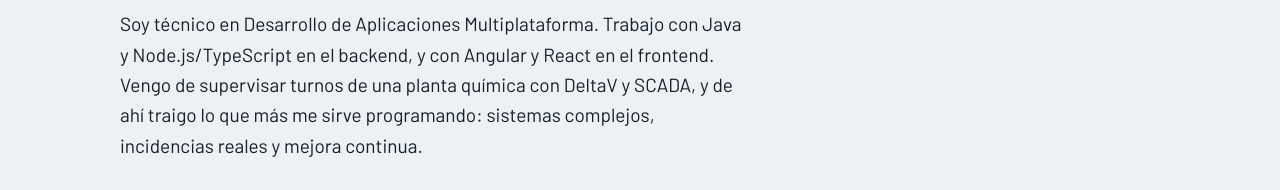
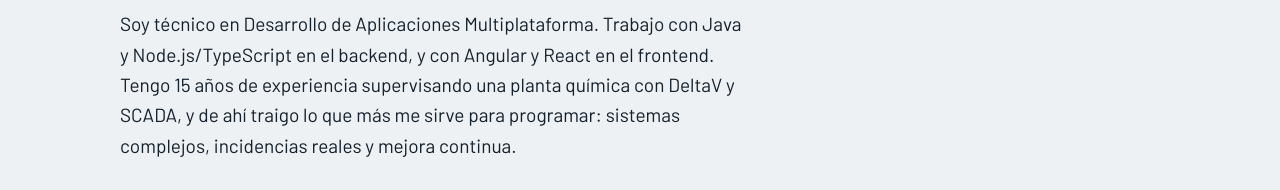
Before and after one commit to davidvaldiviaguillen/davidvaldiviaguillen.github.io, a plain HTML site: page index.html in a window 1280 px wide. Shown: the part 559-749 px from the top of the page. Drawn offline with nearby package versions, Linux system fonts and the light colour scheme.

Commit message:
Update experience description in index.html

```diff
--- a/index.html
+++ b/index.html
@@ -210,7 +210,7 @@
     <div class="hero">
       <span class="mono">Desarrollador Full Stack · Sevilla</span>
       <h1>Quince años en planta. Ahora <em>construyo el software.</em></h1>
-      <p class="lead">Soy técnico en Desarrollo de Aplicaciones Multiplataforma. Trabajo con Java y Node.js/TypeScript en el backend, y con Angular y React en el frontend. Vengo de supervisar turnos de una planta química con DeltaV y SCADA, y de ahí traigo lo que más me sirve programando: sistemas complejos, incidencias reales y mejora continua.</p>
+      <p class="lead">Soy técnico en Desarrollo de Aplicaciones Multiplataforma. Trabajo con Java y Node.js/TypeScript en el backend, y con Angular y React en el frontend. Tengo 15 años de experiencia supervisando una planta química con DeltaV y SCADA, y de ahí traigo lo que más me sirve para programar: sistemas complejos, incidencias reales y mejora continua.</p>
       <div class="actions">
         <a class="btn primary" href="#proyectos">Ver proyectos</a>
         <a class="btn" href="#contacto">Contactar</a>
```
